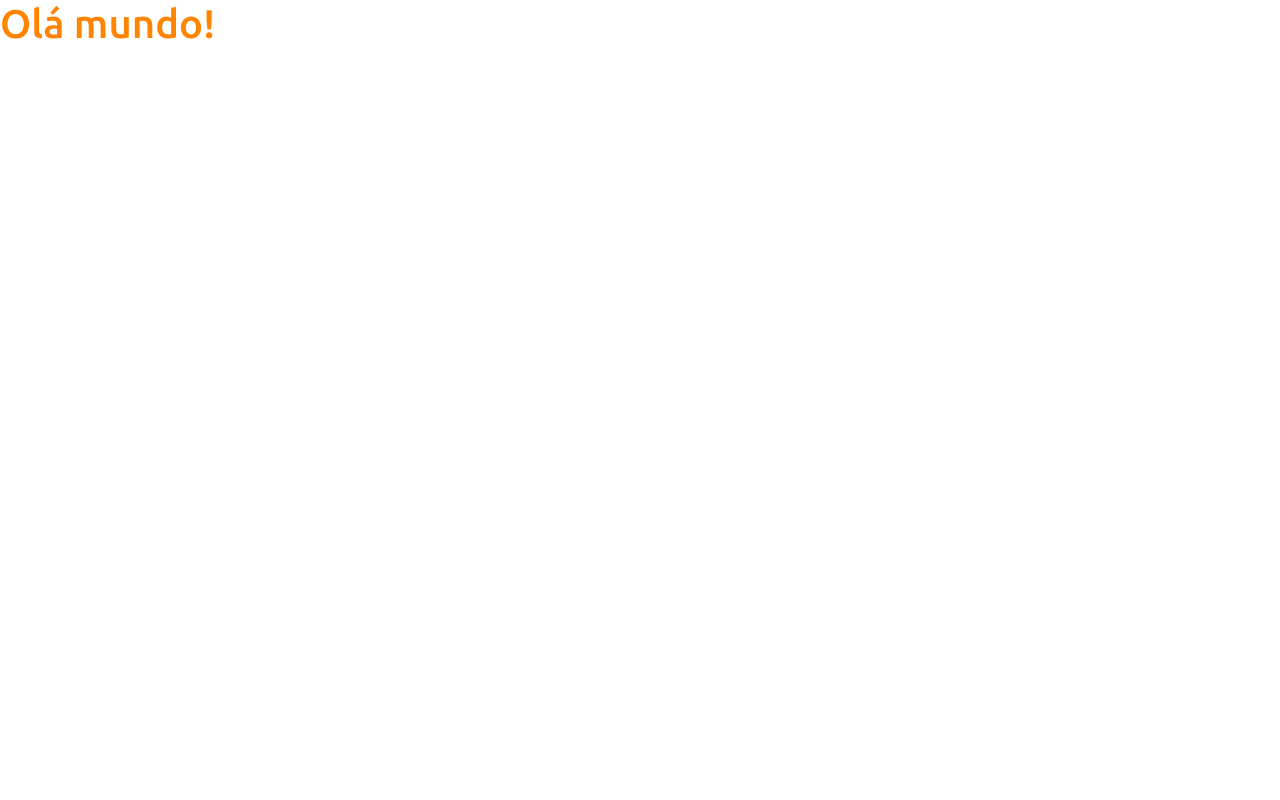
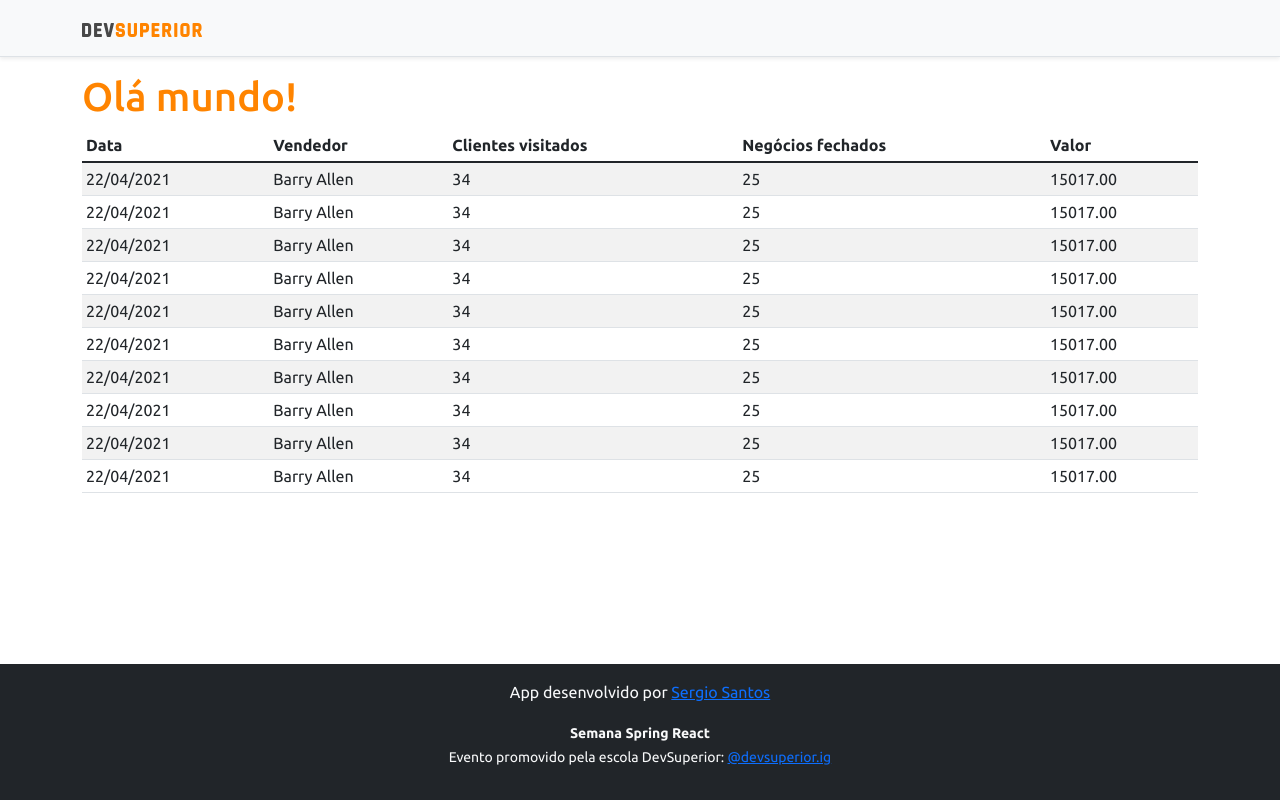
Before and after one commit to sergiologos6/projeto-sds4, a React (Create React App) app in the folder frontend/: page / in a window 1280 px wide. Built offline with nearby package versions, Linux system fonts and the light colour scheme.

Commit message:
Basic static components

```diff
--- a/frontend/public/index.html
+++ b/frontend/public/index.html
@@ -1,5 +1,5 @@
 <!DOCTYPE html>
-<html lang="en">
+<html lang="pt_BR">
   <head>
     <meta charset="utf-8" />
     <link rel="icon" href="%PUBLIC_URL%/favicon.ico" />
@@ -7,37 +7,14 @@
     <meta name="theme-color" content="#000000" />
     <meta
       name="description"
-      content="Web site created using create-react-app"
+      content="Este app foi desenvolvido na Semana Spring React"
     />
-    <link rel="apple-touch-icon" href="%PUBLIC_URL%/logo192.png" />
-    <!--
-      manifest.json provides metadata used when your web app is installed on a
-      user's mobile device or desktop. See https://developers.google.com/web/fundamentals/web-app-manifest/
-    -->
-    <link rel="manifest" href="%PUBLIC_URL%/manifest.json" />
-    <!--
-      Notice the use of %PUBLIC_URL% in the tags above.
-      It will be replaced with the URL of the `public` folder during the build.
-      Only files inside the `public` folder can be referenced from the HTML.
 
-      Unlike "/favicon.ico" or "favicon.ico", "%PUBLIC_URL%/favicon.ico" will
-      work correctly both with client-side routing and a non-root public URL.
-      Learn how to configure a non-root public URL by running `npm run build`.
-    -->
-    <title>React App</title>
+    <title>DSVendas</title>
   </head>
   <body>
-    <noscript>You need to enable JavaScript to run this app.</noscript>
+    <noscript>Você precisa habilitar o JavaSript para rodar este app.</noscript>
     <div id="root"></div>
-    <!--
-      This HTML file is a template.
-      If you open it directly in the browser, you will see an empty page.
 
-      You can add webfonts, meta tags, or analytics to this file.
-      The build step will place the bundled scripts into the <body> tag.
-
-      To begin the development, run `npm start` or `yarn start`.
-      To create a production bundle, use `npm run build` or `yarn build`.
-    -->
   </body>
 </html>
--- a/frontend/src/App.tsx
+++ b/frontend/src/App.tsx
@@ -1,9 +1,19 @@
+import DataTable from "components/DataTable";
+import Footer from "components/Footer";
+import NavBar from "components/NavBar";
 
 function App() {
   return (
-    <div>
-      <h1 className="text-primary">Olá mundo!</h1>
-    </div>
+    <>
+      <NavBar />
+      <div className="container">
+        <h1 className="text-primary">Olá mundo!</h1>
+
+        <DataTable />
+      </div>
+      <Footer />
+
+    </>
   );
 }
 
--- /dev/null
+++ b/frontend/src/components/DataTable/index.tsx
@@ -0,0 +1,91 @@
+const DataTable = () => {
+    return (
+        <div className="table-responsive">
+    <table className="table table-striped table-sm">
+        <thead>
+            <tr>
+                <th>Data</th>
+                <th>Vendedor</th>
+                <th>Clientes visitados</th>
+                <th>Negócios fechados</th>
+                <th>Valor</th>
+            </tr>
+        </thead>
+        <tbody>
+            <tr>
+                <td>22/04/2021</td>
+                <td>Barry Allen</td>
+                <td>34</td>
+                <td>25</td>
+                <td>15017.00</td>
+            </tr>
+            <tr>
+                <td>22/04/2021</td>
+                <td>Barry Allen</td>
+                <td>34</td>
+                <td>25</td>
+                <td>15017.00</td>
+            </tr>
+            <tr>
+                <td>22/04/2021</td>
+                <td>Barry Allen</td>
+                <td>34</td>
+                <td>25</td>
+                <td>15017.00</td>
+            </tr>
+            <tr>
+                <td>22/04/2021</td>
+                <td>Barry Allen</td>
+                <td>34</td>
+                <td>25</td>
+                <td>15017.00</td>
+            </tr>
+            <tr>
+                <td>22/04/2021</td>
+                <td>Barry Allen</td>
+                <td>34</td>
+                <td>25</td>
+                <td>15017.00</td>
+            </tr>
+            <tr>
+                <td>22/04/2021</td>
+                <td>Barry Allen</td>
+                <td>34</td>
+                <td>25</td>
+                <td>15017.00</td>
+            </tr>
+            <tr>
+                <td>22/04/2021</td>
+                <td>Barry Allen</td>
+                <td>34</td>
+                <td>25</td>
+                <td>15017.00</td>
+            </tr>
+            <tr>
+                <td>22/04/2021</td>
+                <td>Barry Allen</td>
+                <td>34</td>
+                <td>25</td>
+                <td>15017.00</td>
+            </tr>
+            <tr>
+                <td>22/04/2021</td>
+                <td>Barry Allen</td>
+                <td>34</td>
+                <td>25</td>
+                <td>15017.00</td>
+            </tr>
+            <tr>
+                <td>22/04/2021</td>
+                <td>Barry Allen</td>
+                <td>34</td>
+                <td>25</td>
+                <td>15017.00</td>
+            </tr>
+        </tbody>
+    </table>
+</div>
+    );
+}
+
+export default DataTable;
--- /dev/null
+++ b/frontend/src/components/Footer/index.tsx
@@ -0,0 +1,13 @@
+const Footer = () => {
+    return (
+        <footer className="footer mt-auto py-3 bg-dark">
+        <div className="container">
+          <p className="text-light">App desenvolvido por <a href="https://github.com/sergiologos6" target="_blank" rel="noreferrer">Sergio Santos</a></p>
+          <p className="text-light"><small><strong>Semana Spring React</strong><br/>
+            Evento promovido pela escola DevSuperior: <a href="https://instagram.com/devsuperior.ig" target="_blank" rel="noreferrer">@devsuperior.ig</a></small></p>
+        </div>
+      </footer>
+    );
+}
+
+export default Footer;
--- /dev/null
+++ b/frontend/src/components/NavBar/index.tsx
@@ -0,0 +1,14 @@
+import ImgDsDark from 'assets/img/ds-dark.svg'
+const NavBar = () => {
+    return (
+        <div className="d-flex flex-column flex-md-row align-items-center p-3 px-md-4 mb-3 bg-light border-bottom shadow-sm">
+            <div className="container">
+                <nav className="my-2 my-md-0 mr-md-3">
+                    <img src={ImgDsDark} alt="DevSuperior" width="120" />
+                </nav>
+            </div>
+        </div>
+    );
+}
+
+export default NavBar;
```
Also changed, not shown: frontend/src/assets/img/ds-dark.svg (added).
